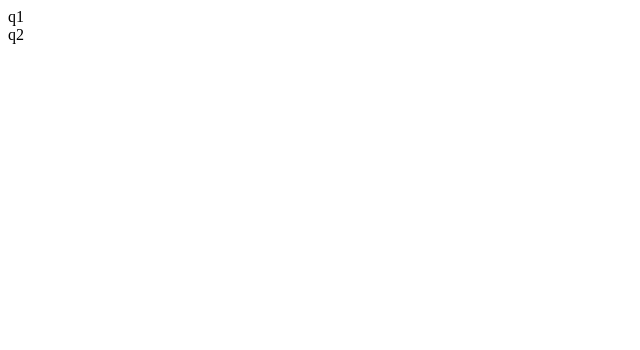
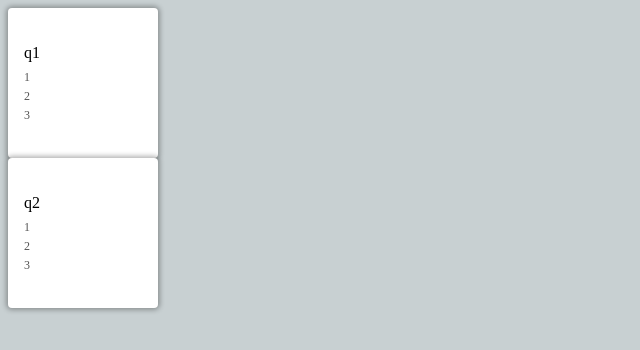
Before and after one commit to whvt/course-work-nb, a React (Create React App) app: page / in a window 1280 px wide. Shown: the top 350 px of the page, without its empty margins (0-640 px from the left). Built offline with nearby package versions, Linux system fonts and the light colour scheme.

Commit message:
add flip and styles

```diff
--- a/src/App.js
+++ b/src/App.js
@@ -1,5 +1,6 @@
 import React, { useState } from 'react'
 import FlashcardList from './FlashcardList'
+import './app.css'
 
 function App() {
   const [flashcards, setFlashcards] = useState(SAMPLE_FLASHCARDS)
--- a/src/Flashcard.js
+++ b/src/Flashcard.js
@@ -1,5 +1,22 @@
-import React from 'react'
+import React, { useState } from 'react'
 
 export default function Flashcard({ flashcard }) {
-  return <div>{flashcard.question}</div>
+  const [flip, setFlip] = useState(false)
+
+  return (
+    <div
+      className={`card ${flip ? 'flip' : ''}`}
+      onClick={() => setFlip(!flip)}
+    >
+      <div className='front'>
+        {flashcard.question}
+        <div className='flashcard-options'>
+          {flashcard.options.map((option) => {
+            return <div className='flashcard-option'>{option}</div>
+          })}
+        </div>
+      </div>
+      <div className='back'>{flashcard.answer}</div>
+    </div>
+  )
 }
--- /dev/null
+++ b/src/app.css
@@ -0,0 +1,58 @@
+body {
+  background-color: #c8d0d2;
+}
+
+.card {
+  display: flex;
+  justify-content: center;
+  align-items: center;
+  position: relative;
+  border-radius: 0.25rem;
+  box-shadow: 0 0 5px 2px rgba(0, 0, 0, 0.3);
+  background-color: white;
+  transform-style: preserve-3d;
+  height: 150px;
+  width: 150px;
+  transition: 150ms;
+  cursor: pointer;
+  transform: perspective(1000px) rotateY(var(--rotate-y, 0))
+    translateY(var(--translate-y, 0));
+}
+
+.card:hover {
+  --translate-y: -2px;
+  box-shadow: 0 0 5px rgba(0, 0, 0, 0.5);
+}
+
+.card.flip {
+  --rotate-y: 180deg;
+}
+
+.card .front {
+  left: 0;
+}
+
+.card .front,
+.card .back {
+  position: absolute;
+  padding: 1rem;
+  backface-visibility: hidden;
+}
+
+.card .back {
+  transform: rotateY(180deg);
+}
+
+.flashcard-options {
+  margin-top: 0.5rem;
+}
+
+.flashcard-option {
+  margin-top: 0.25rem;
+  color: #555;
+  font-size: 0.75rem;
+}
+
+.flashcard-option:first-child {
+  margin-top: 0;
+}
```
Also changed, not shown: 1 other file (tests, documents, lock files or other folders).
